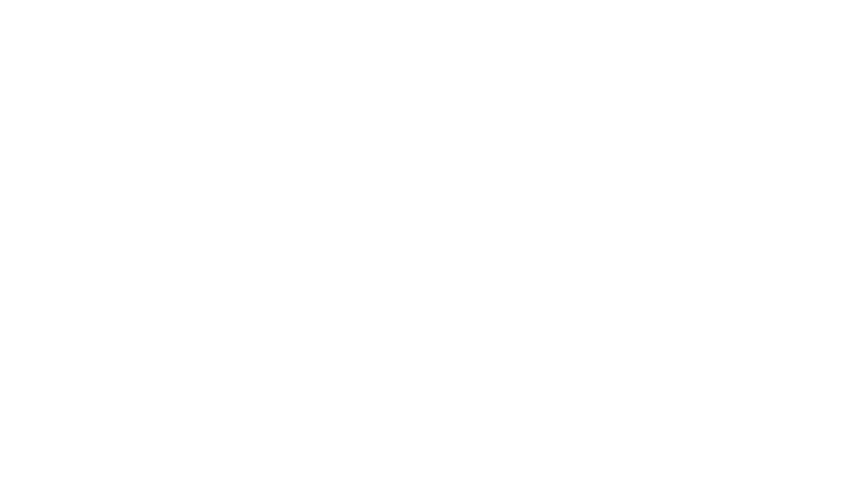
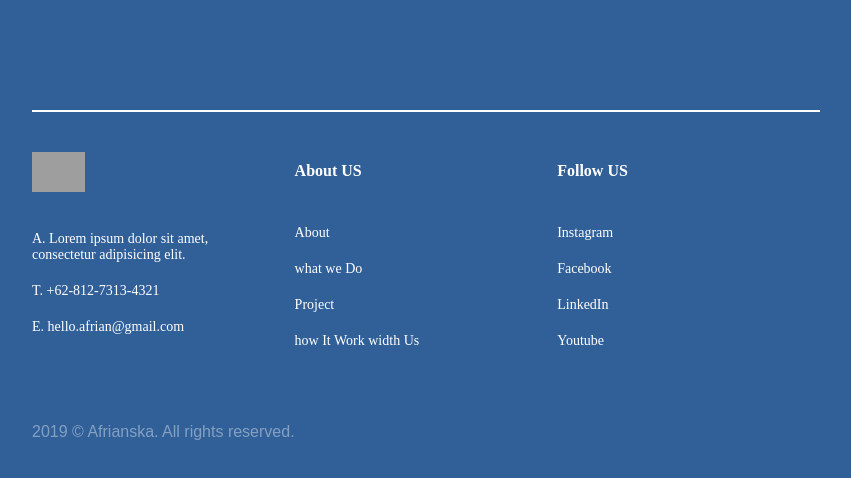
Before and after one commit to cesarmarca14/practica5, a plain HTML site: page index.html in a window 1280 px wide. Shown: the whole page, without its empty margins (224-1075 px from the left). Drawn offline with Linux system fonts and the light colour scheme; grey boxes are pictures that could not be loaded.

Commit message:
CambioFinal

```diff
--- a/index.html
+++ b/index.html
@@ -7,7 +7,42 @@
     <link rel="stylesheet" href="style.css">
 </head>
 <body>
-
+    <footer>
+        <div class="container-footer">
+            <hr class="linea-footer">
+            <div class="footer-block">
+                <div class="blocks">
+                    <ul>
+                        <img class="icon-afri" src="https://i.postimg.cc/sXN9TLd4/logo-footer.png" alt="Afrianska">
+                        <li>A. Lorem ipsum dolor sit amet, <br>consectetur adipisicing elit.</li>
+                        <li>T. +62-812-7313-4321</li>
+                        <li>E. hello.afrian@gmail.com </li>
+                    </ul>
+                </div>
+                <div class="blocks">
+                    <ul>
+                        <p class="footer-tittle">About US</p>
+                        <li><a href="#">About</a></li>
+                        <li><a href="#">what we Do</a></li>
+                        <li><a href="#">Project</a></li>
+                        <li><a href="#">how It Work width Us</a></li>
+                    </ul>
+                </div>
+                <div class="blocks">
+                    <ul>
+                        <p class="footer-tittle">Follow US</p>
+                        <li><a href="#">Instagram</a></li>
+                        <li><a href="#">Facebook</a></li>
+                        <li><a href="#">LinkedIn</a></li>
+                        <li><a href="#">Youtube</a></li>
+                    </ul>
+                </div>
+                <div class="copyright">
+                        <p>2019 © Afrianska. All rights reserved.</p>
+                </div>
+            </div>
+        </div>
+    </footer>
 
 </body>
 </html>
--- a/style.css
+++ b/style.css
@@ -1,9 +1,58 @@
-*{
-    margin: 0;
-    padding: 0;
+* {
+  margin: 0;
+  padding: 0;
 }
-body{
+/* body{
     width: 1440px;
     height: auto;
 
+
+} */
+footer {
+  height: 869px;
+  position: relative;
+  background: #316099;
 }
+footer .container-footer {
+  position: absolute;
+  left: 20%;
+  display: flex;
+  flex-direction: column;
+  margin-top: 100px;
+}
+.linea-footer {
+  margin: 10px 0 40px 0;
+  border: 0.5px solid #fff;
+}
+footer .footer-block {
+  display: grid;
+  grid-template-columns: repeat(3, 1fr);
+}
+
+footer .blocks ul {
+  list-style: none;
+}
+footer .blocks .icon-afri {
+  height: 40px;
+  padding-bottom: 15px;
+}
+footer .blocks ul .footer-tittle {
+  font-weight: bold;
+  color: #fff;
+  padding-top: 10px;
+  padding-bottom: 25px;
+}
+footer .blocks ul li , a{
+  margin: 20px 0;
+  font-size: 14px;
+  color: #fff;
+  text-decoration: none;
+}
+.copyright {
+    padding-top: 50px;
+  font-family: Arial;
+  font-size: 16px;
+  line-height: 26px;
+  color: #fff;
+  opacity: 0.4;
+}
```
